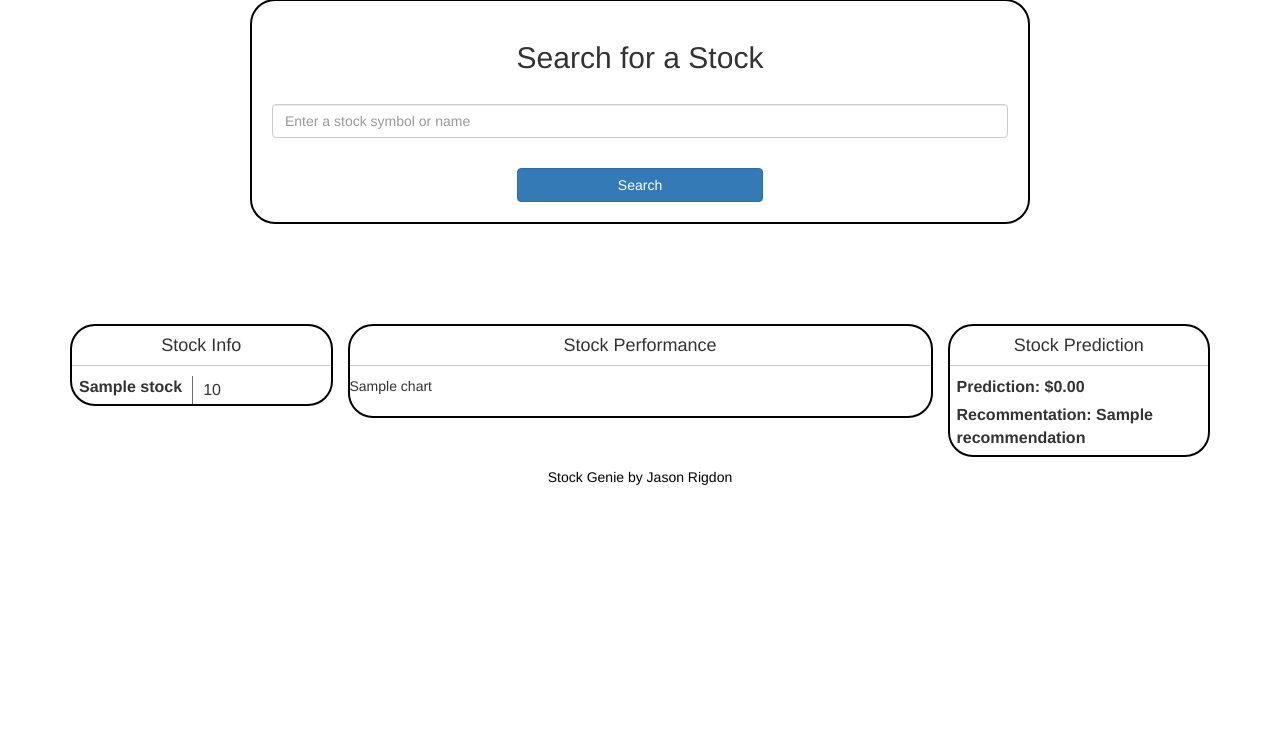
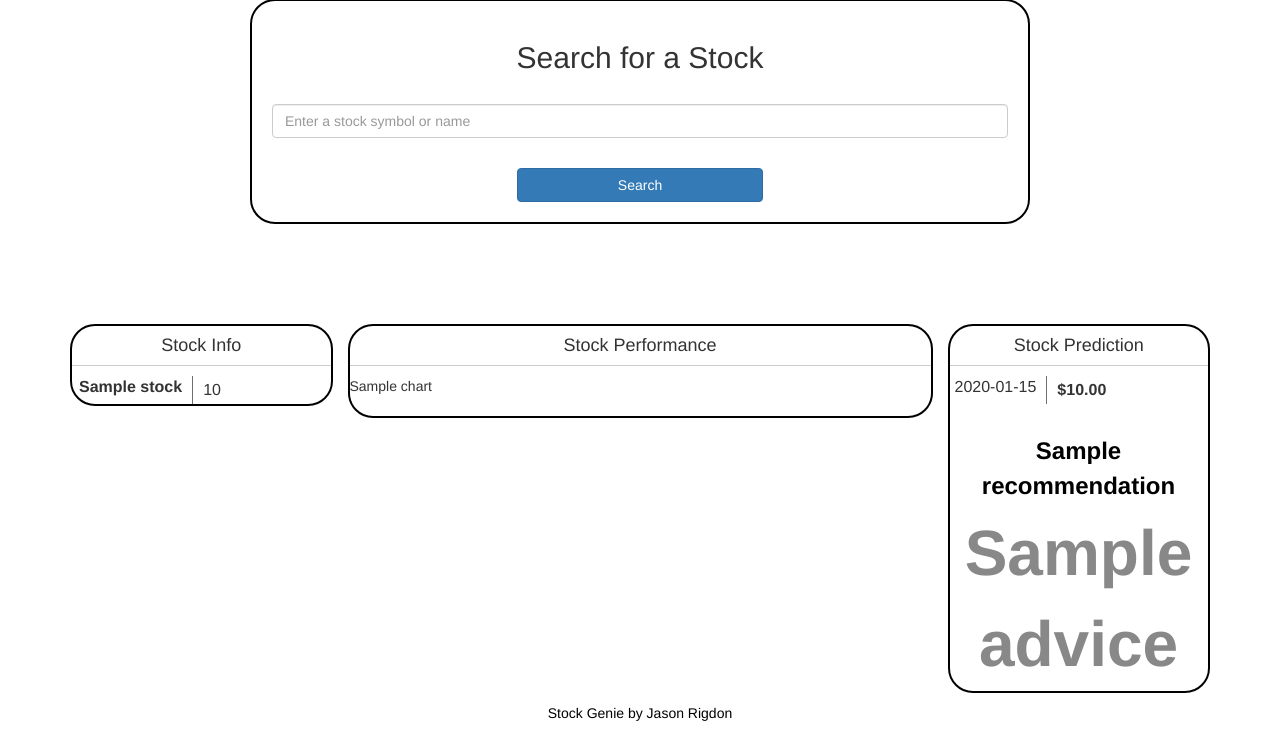
Before and after one commit to jpriggs/Stockgenie, a Flask app: template stockgenie/templates/base.html in a window 1280 px wide. Shown: the part 111-844 px from the top of the page. Before the commit the page ends 596 px from the top, so only its background shows below. Run offline with Flask 2, Linux system fonts and the light colour scheme; the template is opened without the code that fills it: most values are stand-ins (such as "Sample title", 1, 10 or a date in 2020); parts of the project's set-up code (start-up, migrations or seed data) failed here and were passed over; some libraries are stand-ins or nearby versions.

Commit message:
Price prediction method generates several preset prediction timings based on user time interval

```diff
--- a/stockgenie/static/css/main.css
+++ b/stockgenie/static/css/main.css
@@ -79,24 +79,49 @@ h1 {
     text-align: right;
     border-right: 1px solid #6f6f6f;
 }
-.stock-predict-box table td {
-    font-size: 16px;
-    font-weight: bold;
-    padding-left: 7px;
-    padding-right: 10px;
-    padding-bottom: 5px;
-    vertical-align: top;
-    text-align: left;
-}
 
 .stock-info-box table td:last-child {
     font-size: 16px;
     padding-left: 10px;
 
 }
-
 .stock-info-box table.api-data tr {
     border-bottom: 1px dashed red;
+}
+.stock-predict-box table.predict-data td:first-child {
+    font-size: 16px;
+    padding-left: 5px;
+    padding-right: 10px;
+    padding-bottom: 5px;
+    vertical-align: top;
+    text-align: right;
+    border-right: 1px solid #6f6f6f;
+}
+.stock-predict-box table.predict-data td:last-child {
+    font-size: 16px;
+    font-weight: bold;
+    padding-left: 10px;
+    padding-right: 5px;
+}
+.stock-predict-box table.recommendation {
+    margin-top: 30px;
+}
+.stock-predict-box td.text-label {
+    font-size: 24px;
+    color: black;
+    font-weight: bold;
+    width: 258px;
+    margin-top: 30px;
+    padding-bottom: 5px;
+    vertical-align: top;
+    text-align: center;
+}
+.stock-predict-box td.advice {
+    font-size: 64px;
+    font-weight: bold;
+    width: 258px;
+    text-align: center;
+    margin-top: 30px;
 }
 /* Custom media queries */
 @media (min-width: 768px)
--- a/stockgenie/templates/base.html
+++ b/stockgenie/templates/base.html
@@ -51,16 +51,29 @@
             <div class='col-md-3 col-sm-12'>
                 <div class='stock-predict-box'>
                     <h4>Stock Prediction</h4>
-                    <table>
+                    <table class='predict-data'>
                         <tbody>
-                            {% if stockData %}
+                        {% if predictData %}
+                            {% for predictTime, predictPrice in predictData.items() %}
                             <tr>
-                                <td>Prediction: {{ '$%.2f' | format(predictedPrice) }}</td>
+                                <td>{{ predictTime }}</td><td>{{ '$%.2f' | format(predictPrice) }}</td>
+                            </tr>
+                            {% endfor %}
+                        {% endif %}
+                        </tbody>
+                    </table>
+                    <table class='recommendation'>
+                        <tbody>
+                        {% if recommendation %}
+                            {% for label, advice in recommendation.items() %}
+                            <tr>
+                                <td class='text-label'>{{ label }}</td>
                             </tr>
                             <tr>
-                                <td>Recommentation: {{ recommendation }}</td>
+                                <td class='advice' style='color:{{ recommendColor }}'>{{ advice }}</td>
                             </tr>
-                            {% endif %}
+                            {% endfor %}
+                        {% endif %}
                         </tbody>
                     </table>
                 </div>
```
Also changed, not shown: stockgenie/models.py (+63 -18 lines), stockgenie/views.py (+9 -10 lines).
